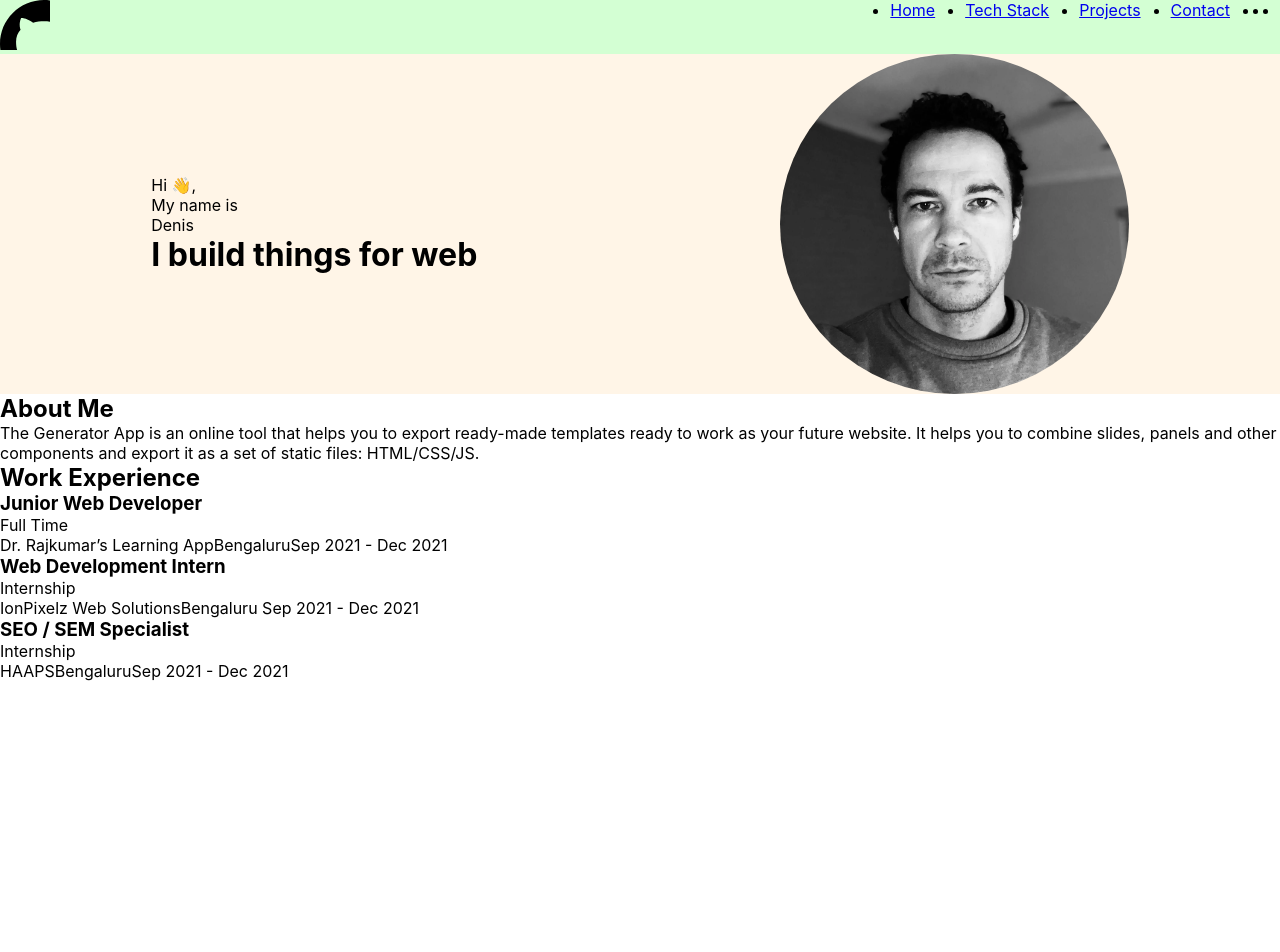
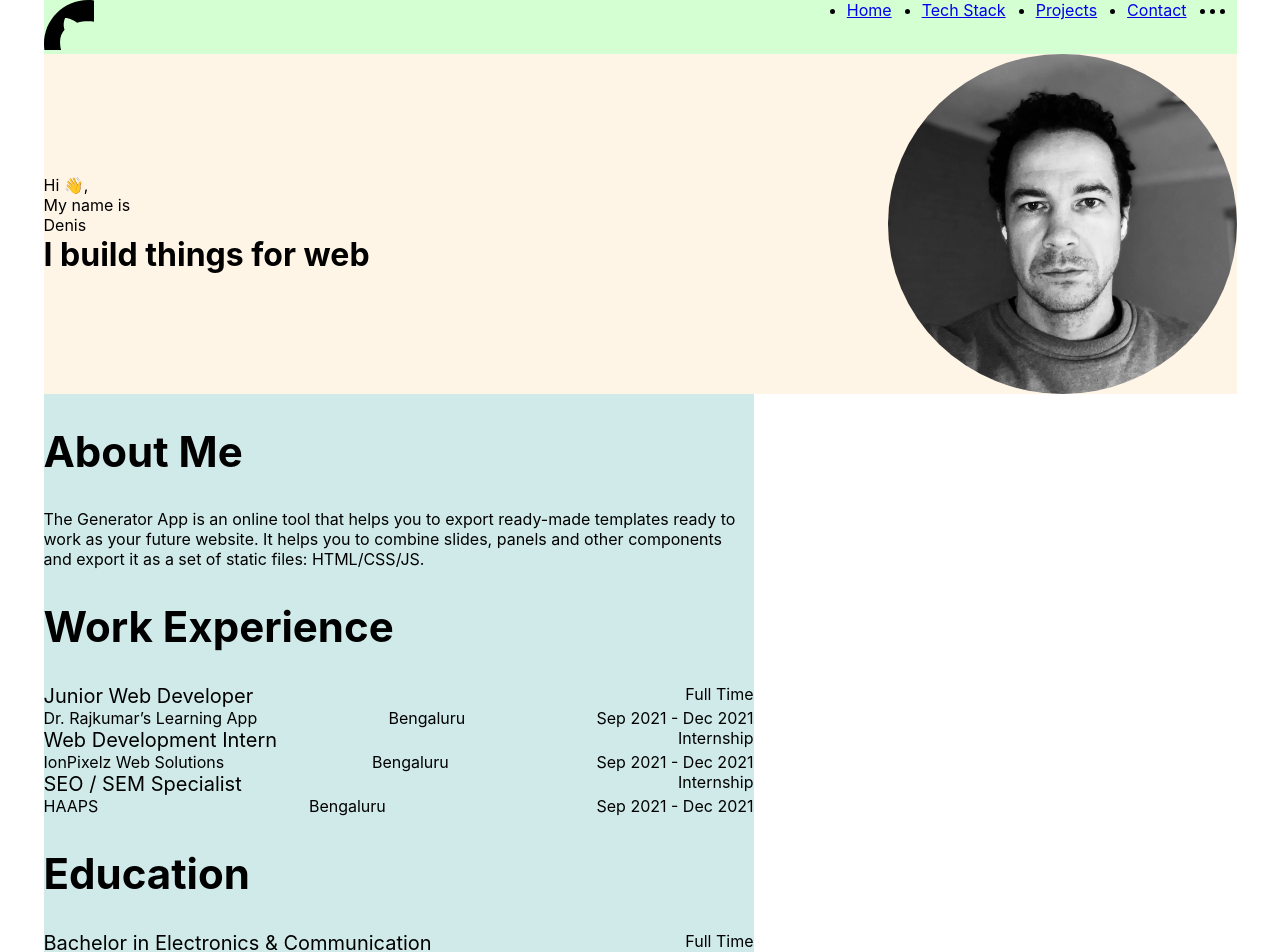
Before and after one commit to dyv21/portfolio, a React app: page / in a window 1280 px wide. Shown: the top 952 px of the page. Before the commit the page ends 800 px from the top, so only its background shows below. Built offline with nearby package versions, Linux system fonts and the light colour scheme.

Commit message:
Add About

```diff
--- a/src/App.css
+++ b/src/App.css
@@ -1,4 +1,5 @@
 .App {
     height: 100vh;
-
+    max-width: 1193px;
+    margin: auto;
 }
--- a/src/components/icon/Icon.tsx
+++ b/src/components/icon/Icon.tsx
@@ -11,8 +11,7 @@ type IconPropsType = {
 export const Icon = (props: IconPropsType) => {
   return (
     <svg width={props.width || '50'} height={props.height || '50'}  viewBox={props.viewbox || '0 0 50 50'}  fill="none" xmlns="http://www.w3.org/2000/svg">
-        <use xlinkHref={`${iconSprite}#${props.iconId} `} />
-
+        <use xlinkHref={`${iconSprite}#${props.iconId}`}/>
     </svg>
   );
 };
--- a/src/layout/sections/about/About.tsx
+++ b/src/layout/sections/about/About.tsx
@@ -1,50 +1,92 @@
 import React from 'react';
+import styled from "styled-components";
+import {FlexWrapper} from "../../../components/FlexWrapper";
 
 export const About = () => {
   return (
-    <div>
+    <StyledAbout>
       <div>
-        <h2>About Me</h2>
-        <p>The Generator App is an online tool that helps you to export ready-made templates ready to work as your future website. It helps you to combine slides, panels and other components and export it as a set of static files: HTML/CSS/JS.</p>
+        <StyledTitleH2>About Me</StyledTitleH2>
+        <p>The Generator App is an online tool that helps you to export ready-made templates ready to work as your
+          future website. It helps you to combine slides, panels and other components and export it as a set of static
+          files: HTML/CSS/JS.</p>
       </div>
       <div>
-        <h2>Work Experience</h2>
+        <StyledTitleH2>Work Experience</StyledTitleH2>
         <div>
-          <h3>Junior Web Developer</h3>
+          <FlexWrapper justyfy={"space-between"}>
+            <StyledTitleH3>Junior Web Developer</StyledTitleH3>
 
-          <span>Full Time</span>
-          <div>
+            <span>Full Time</span>
+
+          </FlexWrapper>
+          <FlexWrapper justyfy={"space-between"}>
             <span>Dr. Rajkumar’s Learning App</span>
             <span>Bengaluru</span>
             <span>Sep 2021 - Dec 2021</span>
-          </div>
+          </FlexWrapper>
         </div>
 
         <div>
-          <h3>Web Development Intern</h3>
+          <FlexWrapper justyfy={"space-between"}>
+            <StyledTitleH3>Web Development Intern</StyledTitleH3>
 
-          <span>Internship</span>
-          <div>
+            <span>Internship</span>
+          </FlexWrapper>
+          <FlexWrapper justyfy={"space-between"}>
             <span>IonPixelz Web Solutions</span>
             <span>Bengaluru</span>
             <span> Sep 2021 - Dec 2021</span>
-          </div>
+          </FlexWrapper>
         </div>
 
 
+        <div>
+          <FlexWrapper justyfy={"space-between"}>
+            <StyledTitleH3>SEO / SEM Specialist</StyledTitleH3>
 
-        <div>
-          <h3>SEO / SEM Specialist</h3>
-
-          <span>Internship</span>
-          <div>
+            <span>Internship</span>
+          </FlexWrapper>
+          <FlexWrapper justyfy={"space-between"}>
             <span>HAAPS</span>
             <span>Bengaluru</span>
             <span>Sep 2021 - Dec 2021</span>
-          </div>
+          </FlexWrapper>
+        </div>
+      </div>
+      <div>
+        <StyledTitleH2>Education</StyledTitleH2>
+        <div>
+          <FlexWrapper justyfy={"space-between"}>
+            <StyledTitleH3>Bachelor in Electronics & Communication</StyledTitleH3>
+
+            <span>Full Time</span>
+
+          </FlexWrapper>
+          <FlexWrapper justyfy={"space-between"}>
+            <span>Bangalore Instutute of Technology</span>
+            <span>Aug 2015 - Dec 2020</span>
+          </FlexWrapper>
         </div>
       </div>
 
-    </div>
+
+    </StyledAbout>
   );
 };
+
+const StyledAbout = styled.div`
+  max-width: 710px;
+  background-color: #d0eaea;
+`
+
+const StyledTitleH2 = styled.h2`
+  font-size: 42px;
+  font-weight: 700;
+  padding: 32px 0;
+`
+
+const StyledTitleH3 = styled.h3`
+  font-size: 20px;
+  font-weight: 400;
+`
--- a/src/layout/sections/main/Main.tsx
+++ b/src/layout/sections/main/Main.tsx
@@ -7,7 +7,7 @@ import {FlexWrapper} from "../../../components/FlexWrapper";
 export const Main = () => {
   return (
     <StyledMain>
-      <FlexWrapper align={"center"} justyfy={"space-around"}>
+      <FlexWrapper align={"center"} justyfy={"space-between"}>
         <FlexWrapper direction={"column"}>
           <span>Hi 👋,</span>
           <span>My name is</span>
```
